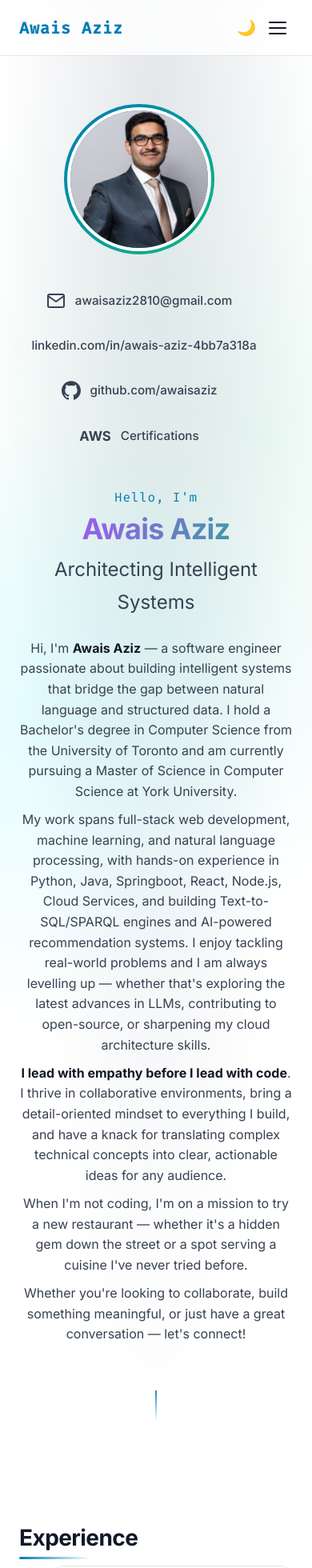
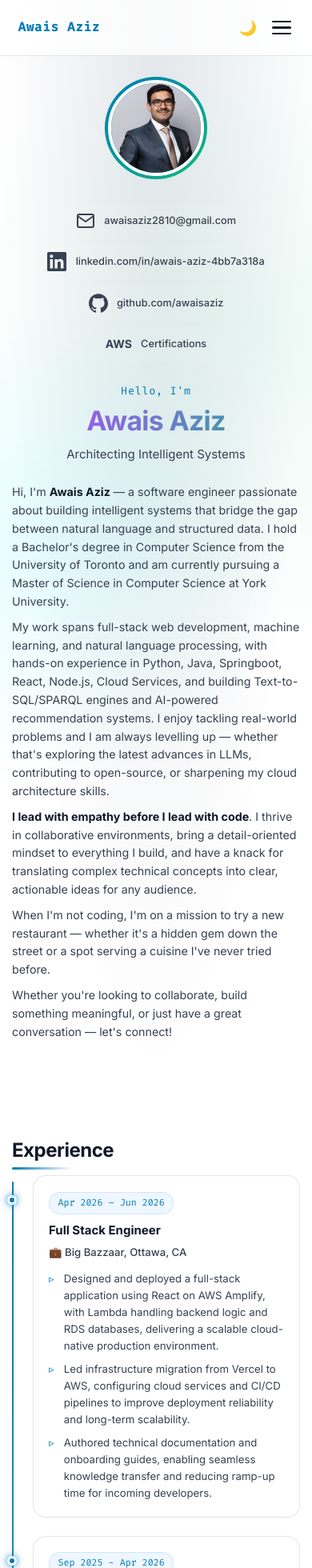
Before and after one commit to awaisaziz/resume, a React (Vite) app: page / in a window 390 px wide. Shown: the top 1960 px of the page at 80% size. Built offline with nearby package versions, Linux system fonts and the light colour scheme.

Commit message:
feat: implement initial responsive core styles and theme variables for portfolio site

```diff
--- a/src/index.css
+++ b/src/index.css
@@ -1606,3 +1606,399 @@ code {
     padding: 0.6rem 1rem;
   }
 }
+
+/* ============================================================
+   MOBILE — Comprehensive responsive overhaul
+   Breakpoints: 768px (tablet/large phone), 480px (phone)
+   ============================================================ */
+
+/* ---- Global spacing tightening on mobile ---- */
+@media (max-width: 768px) {
+  html {
+    font-size: 15px;
+  }
+
+  .section {
+    padding: 3.5rem 0;
+  }
+
+  .section-title {
+    font-size: 1.6rem;
+  }
+
+  .section-subtitle {
+    font-size: 0.95rem;
+    margin-bottom: 1.75rem;
+  }
+
+  .container {
+    padding: 0 1rem;
+  }
+}
+
+/* ---- Navbar mobile ---- */
+@media (max-width: 768px) {
+  .nav-logo {
+    font-size: 1.05rem;
+  }
+
+  /* Larger tap targets for nav links */
+  .nav-links a {
+    padding: 0.85rem 1rem;
+    font-size: 1rem;
+    border-radius: var(--radius-sm);
+  }
+
+  /* Ensure the hamburger is easily tappable */
+  .nav-toggle {
+    padding: 0.75rem;
+    margin-right: -0.5rem;
+  }
+
+  .nav-toggle span {
+    width: 24px;
+    height: 2.5px;
+  }
+}
+
+/* ---- Hero mobile ---- */
+@media (max-width: 768px) {
+  .hero-section {
+    padding: calc(var(--nav-height) + 2rem) 1rem 4rem;
+    min-height: 100svh;
+  }
+
+  .hero-content {
+    flex-direction: column;
+    align-items: center;
+    text-align: center;
+    gap: 1.75rem;
+  }
+
+  .hero-left {
+    align-items: center;
+    width: 100%;
+  }
+
+  .hero-avatar {
+    width: 150px;
+    height: 150px;
+  }
+
+  .hero-social-links {
+    flex-direction: row;
+    flex-wrap: wrap;
+    justify-content: center;
+    gap: 0.5rem;
+    margin-top: 0.75rem;
+  }
+
+  .social-icon {
+    width: auto;
+    max-width: none;
+    flex: 1 1 calc(50% - 0.5rem);
+    min-width: 140px;
+    justify-content: center;
+    padding: 0.6rem 0.75rem;
+    font-size: 0.85rem;
+  }
+
+  .social-icon span {
+    display: none; /* show icon only on small phones, text on tablets */
+  }
+
+  .hero-text {
+    width: 100%;
+  }
+
+  .hero-greeting {
+    font-size: 0.9rem;
+  }
+
+  .hero-name {
+    font-size: clamp(2rem, 8vw, 2.75rem);
+  }
+
+  .hero-title {
+    font-size: 1.1rem;
+  }
+
+  .hero-bio {
+    font-size: 0.95rem;
+    max-width: 100%;
+    text-align: left;
+    margin-bottom: 0;
+  }
+
+  .hero-scroll-indicator {
+    display: none; /* too much vertical space on mobile */
+  }
+}
+
+@media (max-width: 480px) {
+  .hero-avatar {
+    width: 120px;
+    height: 120px;
+  }
+
+  .hero-name {
+    font-size: clamp(1.75rem, 9vw, 2.25rem);
+  }
+
+  .hero-title {
+    font-size: 1rem;
+  }
+
+  /* On very small screens show text in social links again */
+  .social-icon {
+    flex: 1 1 100%;
+  }
+
+  .social-icon span {
+    display: inline;
+  }
+}
+
+/* ---- Timeline mobile ---- */
+@media (max-width: 768px) {
+  .timeline {
+    padding-left: 1.75rem;
+  }
+
+  .timeline-item {
+    padding: 1.25rem;
+    margin-bottom: 1.5rem;
+  }
+
+  /* Disable horizontal slide on mobile (hurts layout) */
+  .timeline-item:hover {
+    transform: none;
+  }
+
+  .timeline-item::before {
+    left: -2.25rem;
+    width: 12px;
+    height: 12px;
+  }
+
+  .timeline-degree {
+    font-size: 1rem;
+  }
+
+  .timeline-institution {
+    font-size: 0.88rem;
+  }
+
+  .timeline-desc {
+    font-size: 0.88rem;
+  }
+
+  .experience-list li {
+    font-size: 0.88rem;
+    line-height: 1.6;
+  }
+}
+
+/* ---- Certifications mobile ---- */
+@media (max-width: 768px) {
+  .cert-grid {
+    grid-template-columns: repeat(auto-fill, minmax(240px, 1fr));
+    gap: 1rem;
+  }
+
+  .cert-card {
+    padding: 1.25rem;
+  }
+
+  /* Disable lift on mobile */
+  .cert-card:hover {
+    transform: none;
+  }
+
+  .cert-badge {
+    width: 64px;
+    height: 64px;
+  }
+
+  .cert-name {
+    font-size: 0.95rem;
+  }
+}
+
+@media (max-width: 480px) {
+  .cert-grid {
+    grid-template-columns: 1fr;
+  }
+}
+
+/* ---- Research mobile ---- */
+@media (max-width: 768px) {
+  .research-grid {
+    grid-template-columns: 1fr;
+    gap: 1rem;
+  }
+
+  .research-card {
+    padding: 1.25rem;
+  }
+
+  .research-card:hover {
+    transform: none;
+  }
+
+  .research-title {
+    font-size: 1.05rem;
+  }
+}
+
+/* ---- Projects mobile ---- */
+@media (max-width: 768px) {
+  .project-grid {
+    grid-template-columns: 1fr;
+    gap: 1.25rem;
+  }
+
+  .project-card:hover {
+    transform: none;
+    box-shadow: none;
+  }
+
+  .project-img-wrap {
+    height: 160px;
+  }
+
+  .project-body {
+    padding: 1.1rem;
+    gap: 0.6rem;
+  }
+
+  .project-name {
+    font-size: 1rem;
+  }
+
+  .project-desc {
+    font-size: 0.85rem;
+  }
+
+  .tech-pill {
+    font-size: 0.7rem;
+    padding: 0.15rem 0.5rem;
+  }
+
+  .project-actions {
+    flex-wrap: nowrap;
+  }
+
+  .project-actions .btn {
+    flex: 1;
+    justify-content: center;
+    text-align: center;
+  }
+}
+
+/* ---- Resume card mobile ---- */
+@media (max-width: 768px) {
+  .resume-pro-content {
+    padding: 2rem 1.25rem;
+    gap: 1.5rem;
+    flex-direction: column;
+    text-align: center;
+  }
+
+  .resume-pro-text h3 {
+    font-size: 1.5rem;
+  }
+
+  .resume-pro-text p {
+    font-size: 0.95rem;
+  }
+
+  .resume-pro-icon {
+    width: 64px;
+    height: 64px;
+    border-radius: 18px;
+    transform: none;
+  }
+
+  .resume-pro-icon svg {
+    width: 32px;
+    height: 32px;
+  }
+
+  .btn-pro-download {
+    width: 100%;
+    justify-content: center;
+    padding: 0.9rem 1.5rem;
+    font-size: 0.95rem;
+  }
+}
+
+/* ---- Contact form mobile ---- */
+@media (max-width: 768px) {
+  .contact-form-container {
+    padding: 1.5rem 1rem;
+    border-radius: var(--radius-md);
+  }
+
+  .contact-form {
+    gap: 1.25rem;
+  }
+
+  .form-row {
+    flex-direction: column;
+    gap: 1.25rem;
+  }
+
+  .form-group input,
+  .form-group textarea {
+    font-size: 16px; /* prevents iOS zoom on focus */
+    padding: 0.85rem 0.9rem;
+  }
+
+  .form-group label {
+    font-size: 0.85rem;
+  }
+}
+
+/* ---- Footer mobile ---- */
+@media (max-width: 768px) {
+  .footer {
+    padding: 1.75rem 1rem;
+  }
+
+  .footer p {
+    font-size: 0.85rem;
+  }
+}
+
+/* ---- Back to top mobile ---- */
+@media (max-width: 480px) {
+  .back-to-top {
+    bottom: 1rem;
+    right: 1rem;
+    padding: 0.55rem 0.9rem;
+    font-size: 0.8rem;
+  }
+
+  .back-to-top svg {
+    width: 15px;
+    height: 15px;
+  }
+}
+
+/* ---- Disable ripple on touch devices (performance) ---- */
+@media (hover: none) and (pointer: coarse) {
+  .ripple {
+    display: none;
+  }
+
+  /* Remove hover-only transforms that feel glitchy on touch */
+  .timeline-item:hover,
+  .cert-card:hover,
+  .research-card:hover,
+  .project-card:hover,
+  .social-icon:hover,
+  .resume-pro-card:hover {
+    transform: none;
+  }
+}
```
